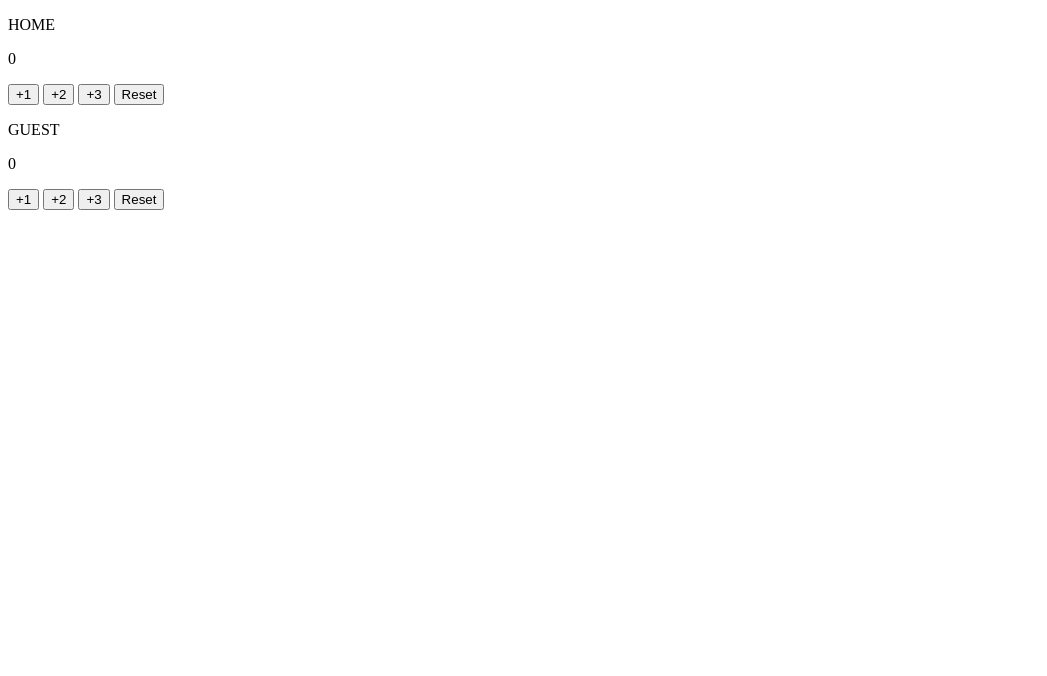
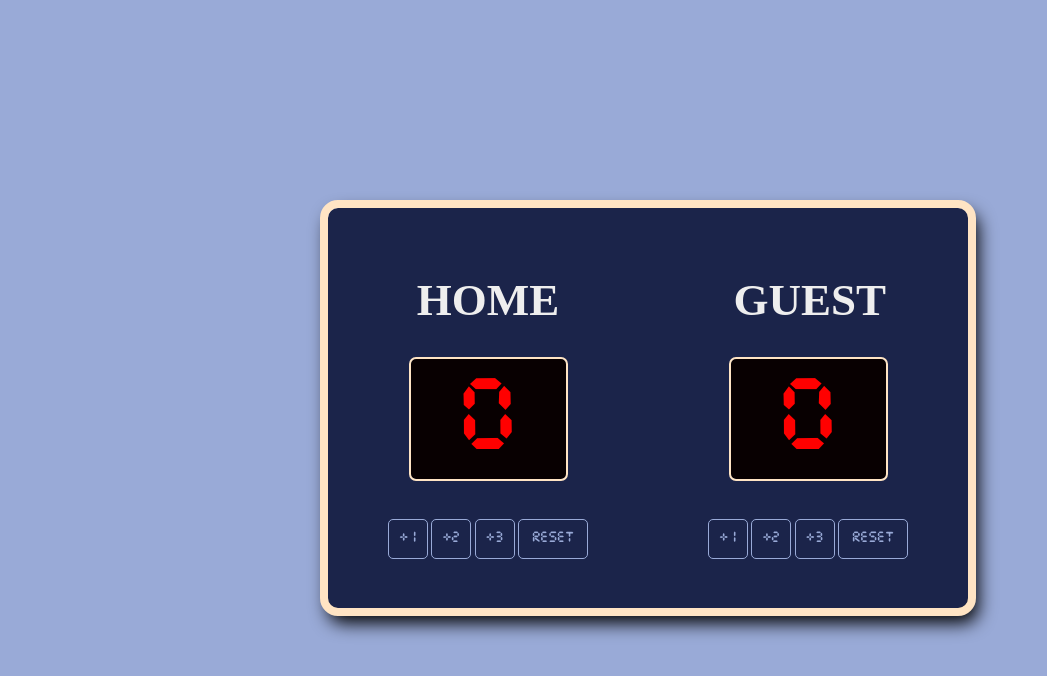
Before and after one commit to NwankwoPromise/simple-basketball-scoreboard, a plain HTML site: page index.html in a window 1280 px wide. Shown: the whole page, without its empty margins (0-1047 px from the left). Drawn offline with Linux system fonts and the light colour scheme.

Commit message:
fixed css tag link

```diff
--- a/index.html
+++ b/index.html
@@ -6,7 +6,7 @@
         <title>Basketball ScoreBoard</title>
         <meta name="description" content="">
         <meta name="viewport" content="width=device-width, initial-scale=1">
-        <link rel="stylesheet" href="index.css">
+        <link rel="stylesheet" href="mystyle.css">
     </head>
     <body>
        <div class="container">
```
